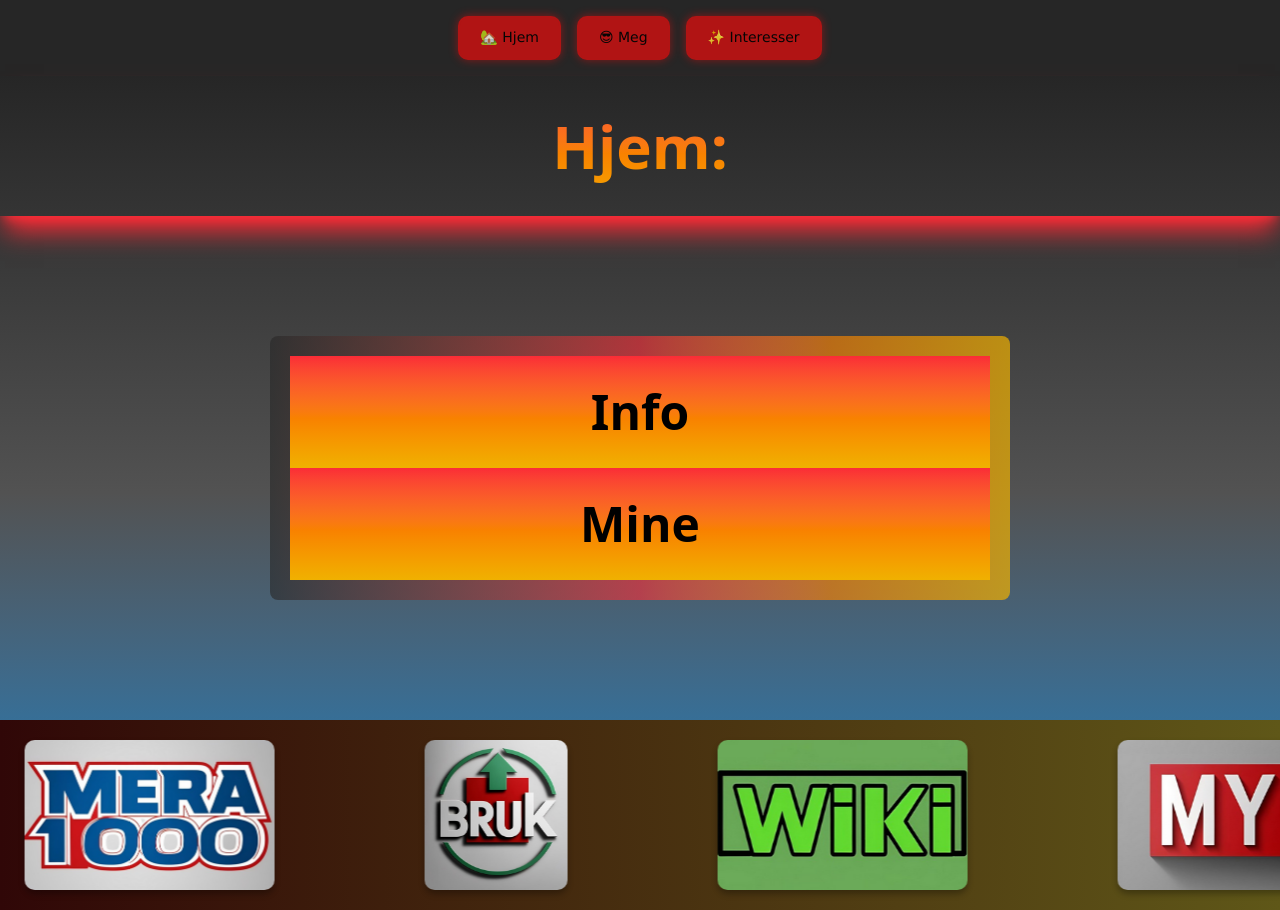
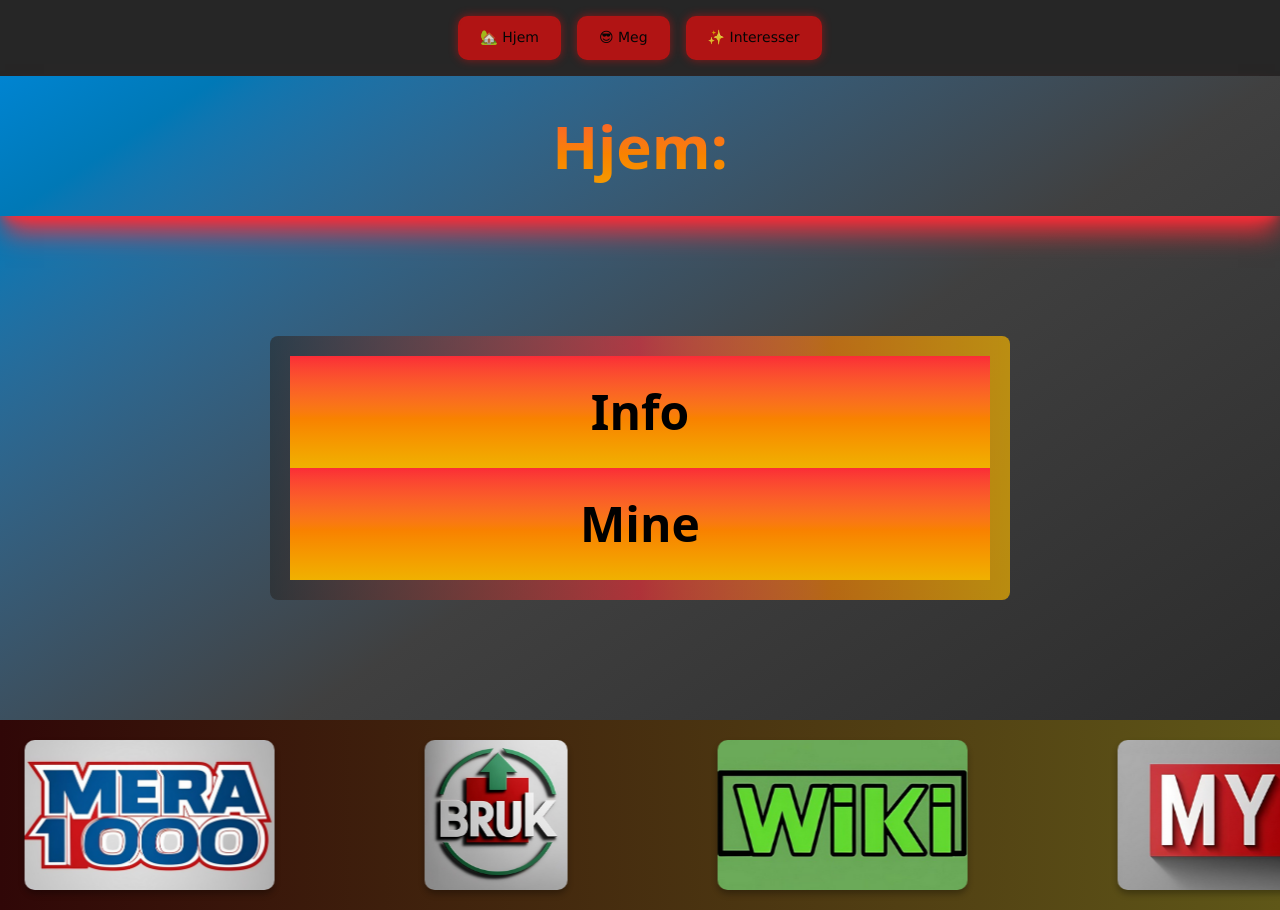
Before and after one commit to Toorq91/Prosjekter, a Vue app in the folder Meg/: page / in a window 1280 px wide. Built offline with nearby package versions, Linux system fonts and the light colour scheme; the HTML template or start-up script is replaced by a standard one.

Commit message:
Endret bakgrunnen til homePage, aboutPage og interestsPage til å se bakgrunnsfarge bytte fra venstre/midt/høyre

```diff
--- a/Meg/src/views/InterestsPage.vue
+++ b/Meg/src/views/InterestsPage.vue
@@ -1,5 +1,5 @@
 <template>
-  <div class="bg-neutral-900 min-h-screen">
+  <div class="bg-gradient-to-tr from-neutral-800 via-neutral-700 to-sky-600 min-h-screen">
     <h1 class="flex flex-col items-center text-center text-6xl font-bold underline w-full py-10
   text-transparent bg-clip-text bg-gradient-to-t from-yellow-500  to-red-500 shadow-xl shadow-red-500">
   Mine interesser:
--- a/Meg/src/views/aboutPage.vue
+++ b/Meg/src/views/aboutPage.vue
@@ -1,5 +1,5 @@
 <template>
-  <div class="bg-neutral-900 min-h-screen">
+  <div class="bg-gradient-to-t from-neutral-800 via-neutral-700 to-sky-600 min-h-screen">
     <h1 class="flex flex-col items-center text-center text-6xl font-bold underline w-full py-10
       text-transparent bg-clip-text bg-gradient-to-t from-yellow-500 to-red-500 shadow-xl shadow-red-500">
       Thor Christer Halvorsen Eikeland:
--- a/Meg/src/views/homePage.vue
+++ b/Meg/src/views/homePage.vue
@@ -1,5 +1,5 @@
 <template>
-  <div class="bg-gradient-to-b from-neutral-800 via-neutral-600 to-sky-600 min-h-screen">
+  <div class="bg-gradient-to-tl from-neutral-800 via-neutral-700 to-sky-600 min-h-screen">
     <h1 class="flex flex-col items-center text-center text-6xl font-bold underline w-full py-10
   text-transparent bg-clip-text bg-gradient-to-t from-yellow-500  to-red-500 shadow-xl shadow-red-500">
       Hjem:
```
